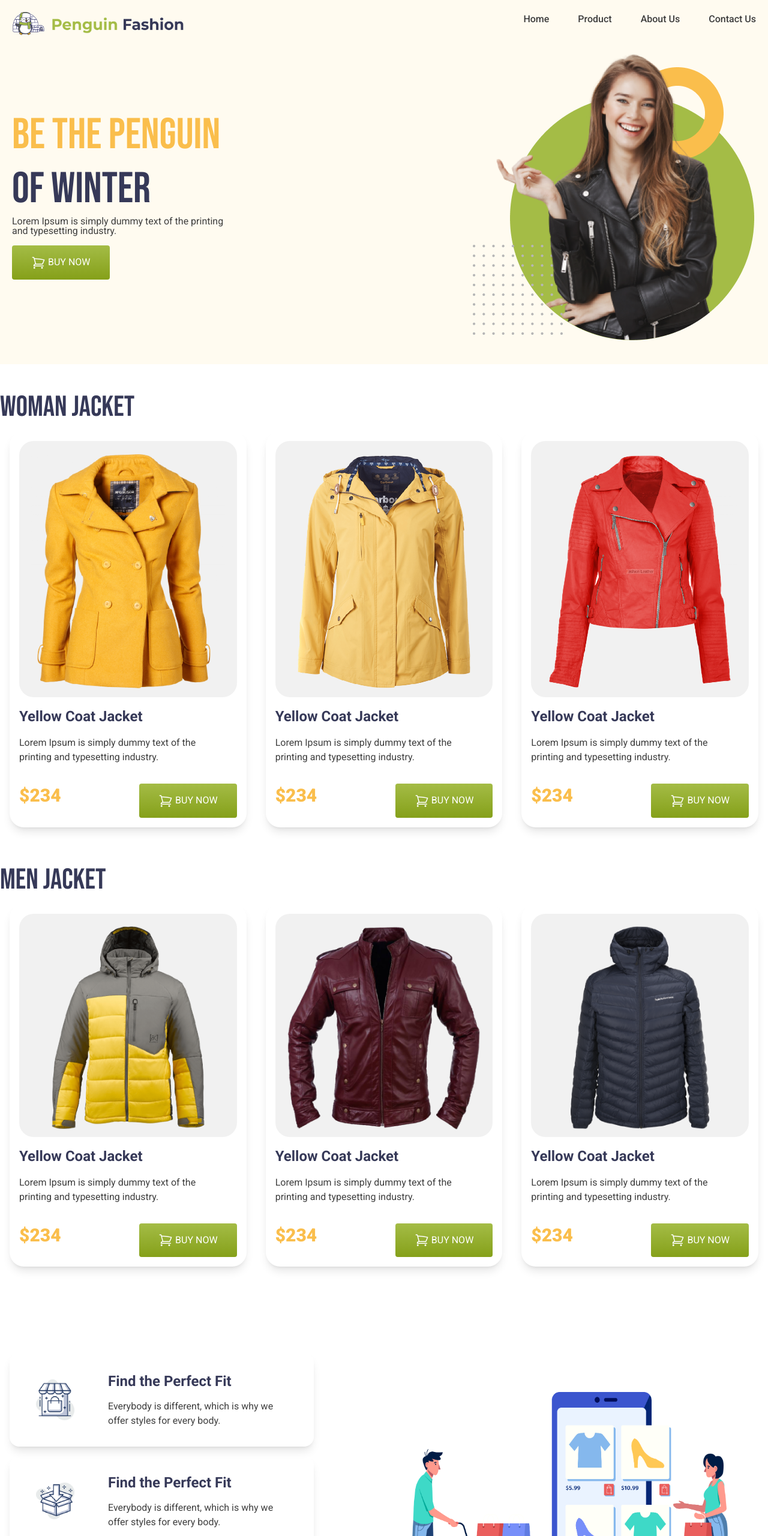
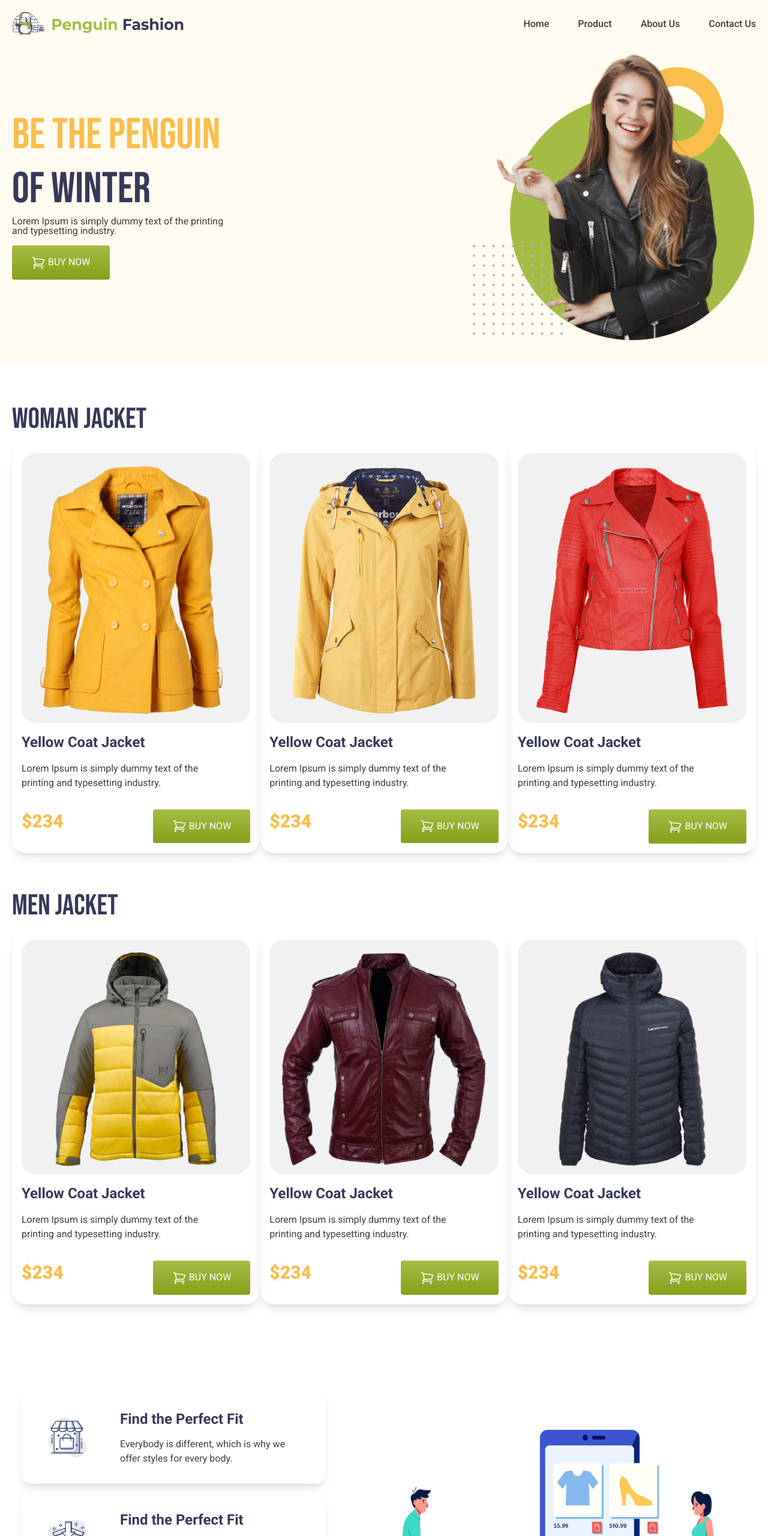
Before and after one commit to silpiAkter/penguin-fashion, a plain HTML site: page index.html in a window 1280 px wide. Shown: the top 2560 px of the page at 60% size. Drawn offline with nearby package versions, Linux system fonts and the light colour scheme.

Commit message:
added custom css

```diff
--- a/index.html
+++ b/index.html
@@ -21,20 +21,25 @@
         font-weight: 400;
         font-style: normal;
         }
+
+        .xs-d{
+            max-width: 400px;
+            display: none;
+        }
     </style>
 </head>
 <body class="roboto ">
     <header class="bg-[#fffbf0] p-5">
-        <nav class="flex justify-between max-w-7xl mx-auto">
+        <nav class="flex justify-between items-center max-w-7xl mx-auto">
             <span class="">
                 <img class="w-72 h-10" src="icons/logo.png" alt="">
             </span>
             <ul class=" md:flex font-medium text-[#3C3C3C]">
-                <li><a class=" sm:hidden md:block lg:block" href="">Home</a></li>
-                <li><a class="ps-12 sm:hidden md:block lg:block" href="">Product</a></li>
-                <li><a class="ps-12 sm:hidden md:block lg:block" href="">About Us</a></li>
-                <li><a class="ps-12 sm:hidden md:block lg:block" href=""> Contact Us</a></li>
-                <span class="ps-12 sm:block md:hidden lg:hidden">
+                <li><a class="xs-d sm:hidden md:block lg:block" href="">Home</a></li>
+                <li><a class="xs-d ps-12 sm:hidden md:block lg:block" href="">Product</a></li>
+                <li><a class="xs-d ps-12 sm:hidden md:block lg:block" href="">About Us</a></li>
+                <li><a class="xs-d ps-12 sm:hidden md:block lg:block" href=""> Contact Us</a></li>
+                <span class="p-5 sm:block md:hidden lg:hidden">
                     <li><a href="">
                         <svg xmlns="http://www.w3.org/2000/svg" fill="none" viewBox="0 0 24 24" stroke-width="1.5" stroke="currentColor" class="size-6">
                             <path stroke-linecap="round" stroke-linejoin="round" d="M3.75 6.75h16.5M3.75 12h16.5m-16.5 5.25h16.5" />
@@ -66,14 +71,14 @@
             </div>
         </div>
     </header>
-    <main class="max-w-7xl mx-auto">
+    <main class="max-w-7xl mx-auto p-5">
         <!-- Women jacket section -->
         <section class="my-12">
             <h3 class="text-5xl bebas-neue text-[#363958] uppercase sm:text-center md:text-left">Woman Jacket</h3>
             <!-- Jacket card section -->
         <div class="grid grid-cols-1 md:grid-cols-2 lg:grid-cols-3">
             <!-- Jacket card 1-->
-            <div class="p-4 m-4 space-y-4 rounded-3xl shadow-lg">
+            <div class="p-4 my-4 space-y-4 rounded-3xl shadow-lg">
                 <img class="bg-[#F1F1F1] px-5 pt-5 pb-3 rounded-3xl" src="images/jacket-1.png" alt="">
                 <h4 class="text-2xl font-bold text-[#363958] my-3">Yellow Coat Jacket </h4>
                 <p class="text-base font-normal text-[#3E3E3E]">Lorem Ipsum is simply dummy text of the
@@ -88,7 +93,7 @@
                 </div>
             </div>
             <!-- Jacket card 2-->
-            <div class="p-4 m-4 space-y-4 rounded-3xl shadow-lg">
+            <div class="p-4 my-4 space-y-4 rounded-3xl shadow-lg">
                 <img class="bg-[#F1F1F1] px-5 pt-5 pb-3 rounded-3xl" src="images/jacket-2.png" alt="">
                 <h4 class="text-2xl font-bold text-[#363958] my-3">Yellow Coat Jacket </h4>
                 <p class="text-base font-normal text-[#3E3E3E]">Lorem Ipsum is simply dummy text of the
@@ -103,7 +108,7 @@
                 </div>
             </div>
             <!-- Jacket card 3-->
-            <div class="p-4 m-4 space-y-4 rounded-3xl shadow-lg">
+            <div class="p-4 my-4 space-y-4 rounded-3xl shadow-lg">
                 <img class="bg-[#F1F1F1] px-5 pt-5 pb-3 rounded-3xl" src="images/jacket-3.png" alt="">
                 <h4 class="text-2xl font-bold text-[#363958] my-3">Yellow Coat Jacket </h4>
                 <p class="text-base font-normal text-[#3E3E3E]">Lorem Ipsum is simply dummy text of the
@@ -125,7 +130,7 @@
             <!-- Jacket card section -->
         <div class="grid grid-cols-1 md:grid-cols-2 lg:grid-cols-3">
             <!-- Jacket card 1-->
-            <div class="p-4 m-4 space-y-4 rounded-3xl shadow-lg">
+            <div class="p-4 my-4 space-y-4 rounded-3xl shadow-lg">
                 <img class="bg-[#F1F1F1] px-5 pt-5 pb-3 rounded-3xl" src="images/jacket-4.png" alt="">
                 <h4 class="text-2xl font-bold text-[#363958] my-3">Yellow Coat Jacket </h4>
                 <p class="text-base font-normal text-[#3E3E3E]">Lorem Ipsum is simply dummy text of the
@@ -140,7 +145,7 @@
                 </div>
             </div>
             <!-- Jacket card 2-->
-            <div class="p-4 m-4 space-y-4 rounded-3xl shadow-lg">
+            <div class="p-4 my-4 space-y-4 rounded-3xl shadow-lg">
                 <img class="bg-[#F1F1F1] px-5 pt-5 pb-3 rounded-3xl" src="images/jacket-5.png" alt="">
                 <h4 class="text-2xl font-bold text-[#363958] my-3">Yellow Coat Jacket </h4>
                 <p class="text-base font-normal text-[#3E3E3E]">Lorem Ipsum is simply dummy text of the
@@ -155,7 +160,7 @@
                 </div>
             </div>
             <!-- Jacket card 3-->
-            <div class="p-4 m-4 space-y-4 rounded-3xl shadow-lg">
+            <div class="p-4 my-4 space-y-4 rounded-3xl shadow-lg">
                 <img class="bg-[#F1F1F1] px-5 pt-5 pb-3 rounded-3xl" src="images/jacket-6.png" alt="">
                 <h4 class="text-2xl font-bold text-[#363958] my-3">Yellow Coat Jacket </h4>
                 <p class="text-base font-normal text-[#3E3E3E]">Lorem Ipsum is simply dummy text of the
@@ -172,7 +177,7 @@
         </div>
         </section>
         <!-- shopping section -->
-        <section class=" md:flex justify-between items-center my-16 ">
+        <section class="flex flex-col-reverse md:flex-row justify-between items-center my-16 ">
             <div class="sm:my-12 m-4">
                 <div class="md:flex items-center md:justify-between p-7 rounded-2xl shadow-lg my-4">
                     <div class="max-w-24 sm:mx-auto p-4">
```
